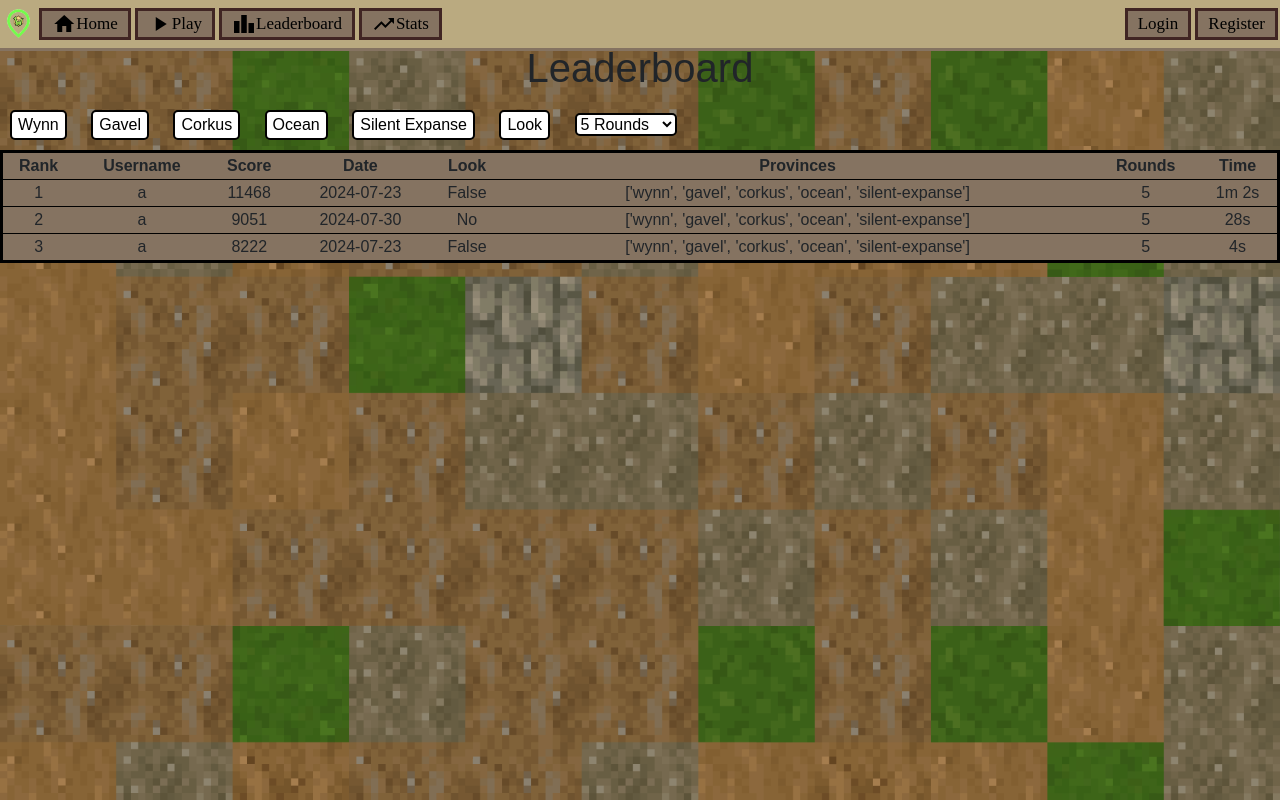
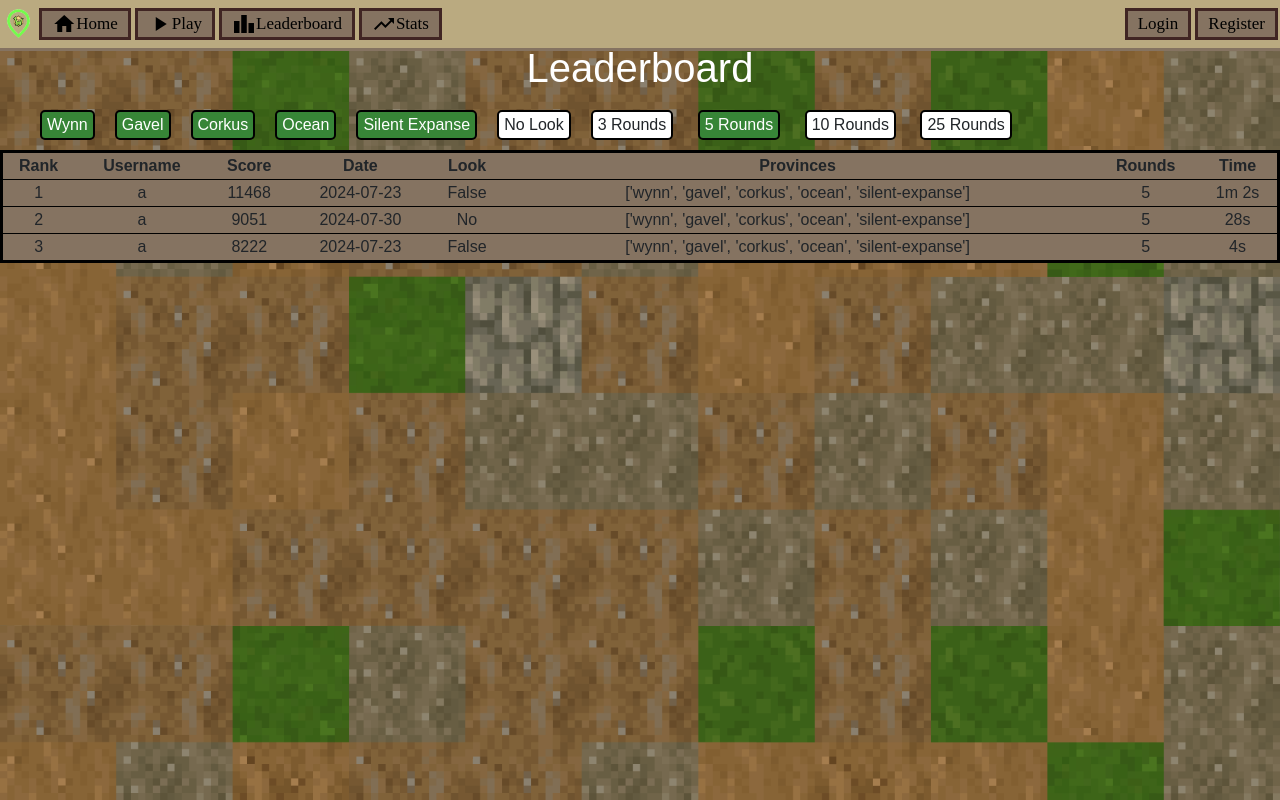
Before and after one commit to Larree17/WynnguessrChallenge, a Flask app: page /leaderboard in a window 1280 px wide. Run offline with Flask 3, Linux system fonts and the light colour scheme; data comes from the database, SQL or seed files in the repository; some libraries are stand-ins or nearby versions.

Commit message:
leaderboard filter options now work

```diff
--- a/static/js/query.js
+++ b/static/js/query.js
@@ -1,12 +1,18 @@
 function updateRanking(id){
+    let ancestor = document.getElementById(id);
+
     console.log(id);
-    if($("#" + id).css("background-color") == "#857361"){
-        $("#" + id).css("background-color", "white");
-    }else{
-        $("#" + id).css("background-color", "#857361");
-    }
-
     //send ajax request to get rankings
-
-
+    /*$.ajax({
+        url: path,
+        data: params,
+        type: method,
+        dataType: 'json',
+        success: function(response){
+            console.log(response);
+        },
+        error: function(error){
+            console.log(error);
+        }
+    });*/
 }
--- a/static/style.css
+++ b/static/style.css
@@ -3,6 +3,9 @@ body {
     margin: 0;
   }
 h1{
+    color: white;
+}
+body h1, body h2{
     color: white;
 }
 .navbar {
@@ -346,25 +340,23 @@ h1{
     bottom: 0px;
     width: 99.5%;
 }
-.filters{
+.filter-option-container{
     display: flex;
-    flex-direction: row;
     justify-content: left;
+    margin-left: 30px
 
 }
-.filter-option-box{
-    display: flex;
-    justify-content: left;
-    margin-left: 30px;
+.filter-option-container input{
+    display: none;
 }
 .filter-option{
     margin: 10px;
+    padding: 1px 5px;
     border: 2px solid black;
     border-radius: 5px;
     background-color: white;
-}
-.filter-option:hover{
-    background-color: #857361;
+    transition: background-color 0.3s ease;
+    cursor: pointer;
 }
 
 .leaderboard-table{
--- a/templates/leaderboard.html
+++ b/templates/leaderboard.html
@@ -4,25 +4,33 @@
 
 {% block content %}
 <h1>Leaderboard</h1>
+<div class="leaderboard">
+    <form class="filter-option-container" id="filter-options">
+        <input type="checkbox" id="wynn" checked="true">
+        <label for="wynn" class="filter-option" onclick="updateRanking('wynn')">Wynn</label>
+        <input type="checkbox" id="gavel" checked="true">
+        <label for="gavel" class="filter-option" onclick="updateRanking('gavel')">Gavel</label>
+        <input type="checkbox" id="corkus" checked="true">
+        <label for="corkus" class="filter-option" onclick="updateRanking('corkus')">Corkus</label>
+        <input type="checkbox" id="ocean" checked="true">
+        <label for="ocean" class="filter-option" onclick="updateRanking('ocean')">Ocean</label>
+        <input type="checkbox" id="silent-expanse" checked="true">
+        <label for="silent-expanse" class="filter-option" onclick="updateRanking('silent-expanse')">Silent Expanse</label>
+        <input type="checkbox" id="look">
+        <label for="look" class="filter-option" onclick="updateRanking('look')">No Look</label>
+        <fieldset>
+            <input type="radio" id="three-rounds" name="rounds">
+            <label for="three-rounds" class="filter-option" onclick="updateRanking('three-rounds')">3 Rounds</label>
+            <input type="radio" id="five-rounds" name="rounds" checked="true">
+            <label for="five-rounds" class="filter-option" onclick="updateRanking('five-rounds')">5 Rounds</label>
+            <input type="radio" id="ten-rounds" name="rounds">
+            <label for="ten-rounds" class="filter-option" onclick="updateRanking('ten-rounds')">10 Rounds</label>
+            <input type="radio" id="twenty-five-rounds" name="rounds">
+            <label for="twenty-five-rounds" class="filter-option" onclick="updateRanking('twenty-five-rounds')">25 Rounds</label>
+        </fieldset>
 
-<div>
-    <div class="filters">
-        <div class="provinces">
-            <button class="filter-option" onclick="updateRanking('wynn')" id="wynn">Wynn</button>
-            <button class="filter-option" onclick="updateRanking('gavel')" id="gavel">Gavel</button>
-            <button class="filter-option" onclick="updateRanking('corkus')" id="corkus">Corkus</button>
-            <button class="filter-option" onclick="updateRanking('ocean')" id="ocean">Ocean</button>
-            <button class="filter-option" onclick="updateRanking('silent-expanse')" id="silent-expanse">Silent Expanse</button>
-            <button class="filter-option" onclick="updateRanking('look')" id="look">Look</button>
-            <select class="filter-option" onclick="updateRanking('rounds')" id="rounds">
-                <option value="3">3 Rounds</option>
-                <option value="5" selected>5 Rounds</option>
-                <option value="10">10 Rounds</option>
-                <option value="25">25 Rounds</option>
-            </select>
-        </div>
+    </form>
 
-    </div>
 
     <table class="leaderboard-table">
         <thead>
@@ -49,6 +57,7 @@
 </div>
 
 
+
 <script src="{{ url_for('static', filename='js/query.js') }}"></script>
 <script src="//ajax.googleapis.com/ajax/libs/jquery/1.9.1/jquery.min.js"></script>
 
```
Also changed, not shown: other parts of static/style.css (+7 -16 lines).
